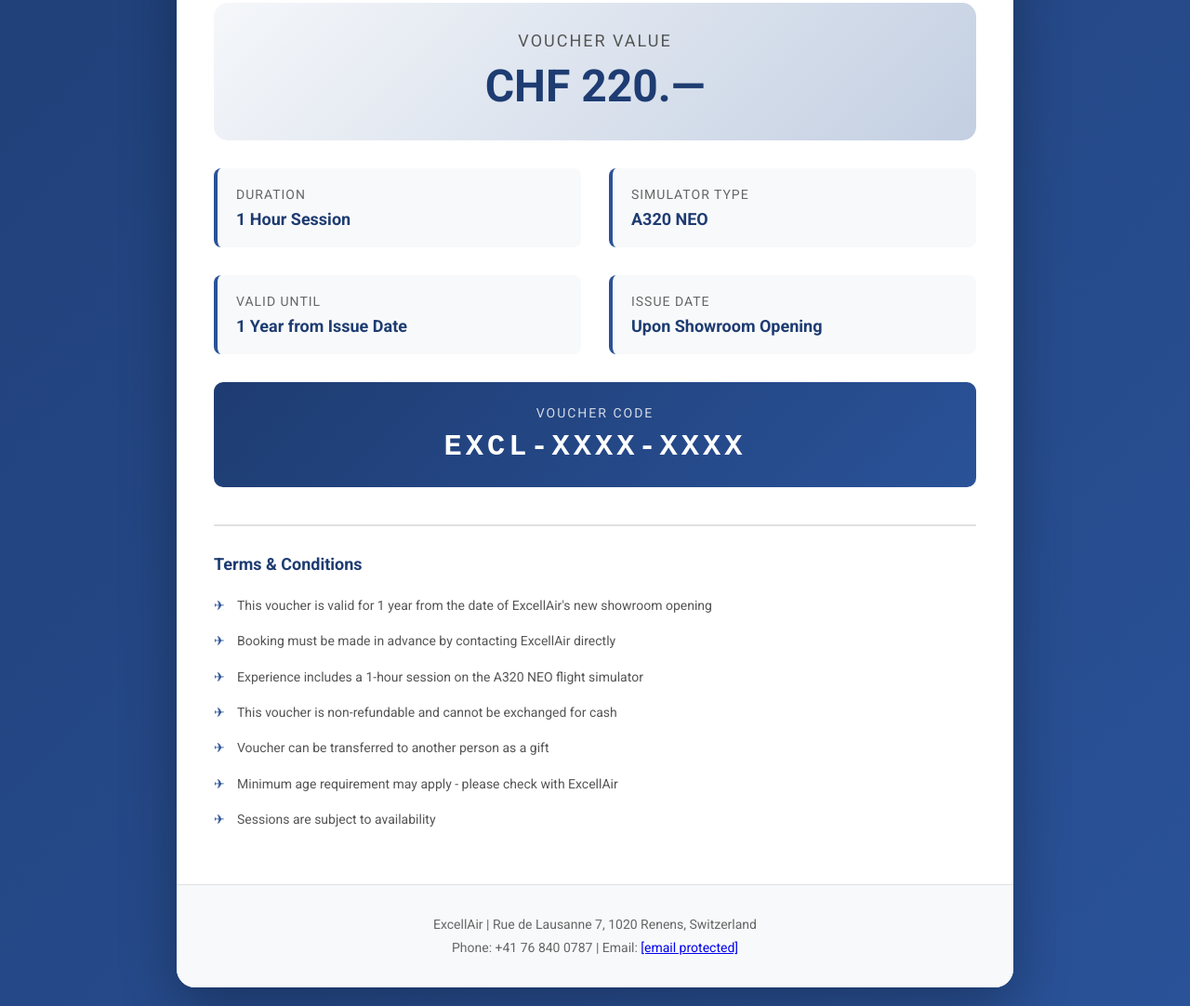
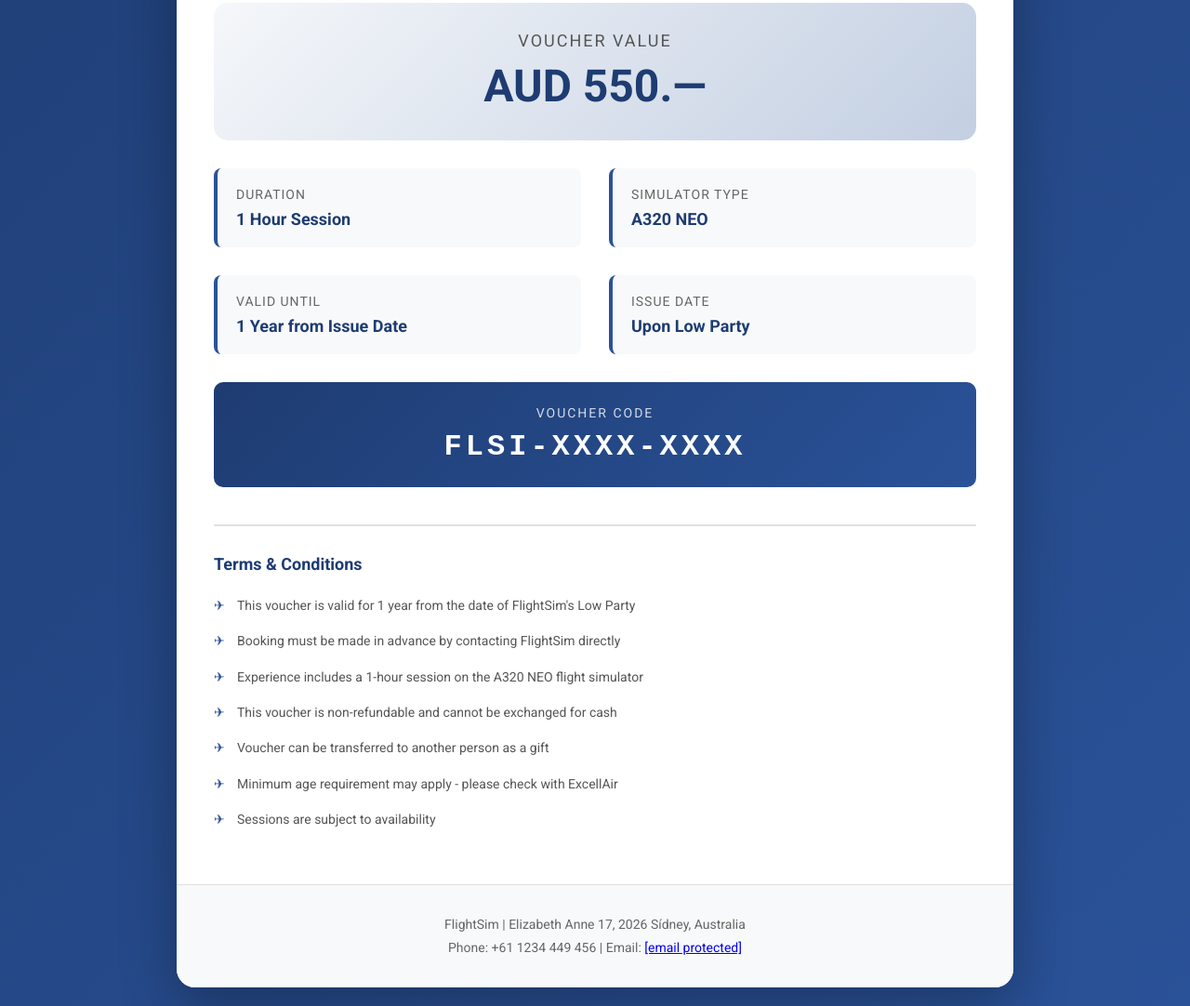
Before and after one commit to attytaborda-dot/Ticket-Proyect, a plain HTML site: page index.html in a window 1280 px wide. Shown: the part 599-1681 px from the top of the page at 93% size. Drawn offline with Linux system fonts and the light colour scheme.

Commit message:
Update voucher details for FlightSim

```diff
--- a/index.html
+++ b/index.html
@@ -3,7 +3,7 @@
 <head>
     <meta charset="UTF-8">
     <meta name="viewport" content="width=device-width, initial-scale=1.0">
-    <title>ExcellAir Flight Simulator Voucher</title>
+    <title>FlightSim Flight Simulator Voucher</title>
     <style>
         @import url('https://fonts.googleapis.com/css2?family=Roboto:wght@300;400;700&display=swap');
 
@@ -435,7 +435,7 @@
 
             <div class="value-section">
                 <div class="value-label">Voucher Value</div>
-                <div class="value-amount">CHF 220.—</div>
+                <div class="value-amount">AUD 550.—</div>
             </div>
 
             <div class="details-grid">
@@ -453,20 +453,20 @@
                 </div>
                 <div class="detail-item">
                     <div class="detail-label">Issue Date</div>
-                    <div class="detail-value">Upon Showroom Opening</div>
+                    <div class="detail-value">Upon Low Party</div>
                 </div>
             </div>
 
             <div class="voucher-code">
                 <div class="code-label">Voucher Code</div>
-                <div class="code-value">EXCL-XXXX-XXXX</div>
+                <div class="code-value">FLSI-XXXX-XXXX</div>
             </div>
 
             <div class="terms">
                 <h3 class="terms-title">Terms & Conditions</h3>
                 <ul class="terms-list">
-                    <li>This voucher is valid for 1 year from the date of ExcellAir's new showroom opening</li>
-                    <li>Booking must be made in advance by contacting ExcellAir directly</li>
+                    <li>This voucher is valid for 1 year from the date of FlightSim's Low Party</li>
+                    <li>Booking must be made in advance by contacting FlightSim directly</li>
                     <li>Experience includes a 1-hour session on the A320 NEO flight simulator</li>
                     <li>This voucher is non-refundable and cannot be exchanged for cash</li>
                     <li>Voucher can be transferred to another person as a gift</li>
@@ -478,6 +478,6 @@
 
         <div class="footer">
             <div class="contact-info">
-                ExcellAir | Rue de Lausanne 7, 1020 Renens, Switzerland<br>
-                Phone: +41 76 840 0787 | Email: <a href="/cdn-cgi/l/email-protection" class="__cf_email__" data-cfemail="c8aba7a6bca9abbc88adb0abada4a4a9a1bae6aba0">[email&#160;protected]</a>
+                FlightSim | Elizabeth Anne 17, 2026 Sídney, Australia<br>
+                Phone: +61 1234 449 456 | Email: <a href="/cdn-cgi/l/email-protection" class="__cf_email__" data-cfemail="c8aba7a6bca9abbc88adb0abada4a4a9a1bae6aba0">[email&#160;protected]</a>
             </div>
```
